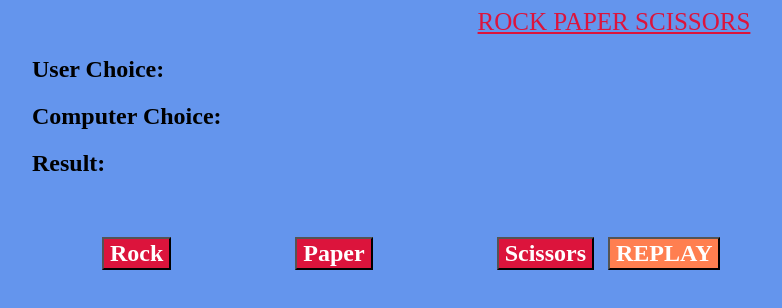
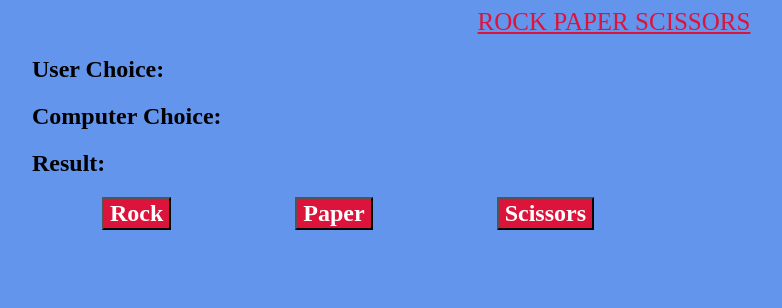
Before and after one commit to Sarveshvarn/Rock_Paper_Scissors, a website built with Parcel: page index.html in a window 1280 px wide. Shown: the whole page, without its empty margins (26-808 px from the left). Built offline with nearby package versions, Linux system fonts and the light colour scheme.

Commit message:
Update index.html

```diff
--- a/index.html
+++ b/index.html
@@ -17,8 +17,6 @@
     <button id="Paper">Paper</button>
     <button id="Scissors">Scissors</button>
 
-    <button id="Replay" onclick="start()">REPLAY</button>
-
     <script src="src/index.js"></script>
   </body>
 </html>
```
